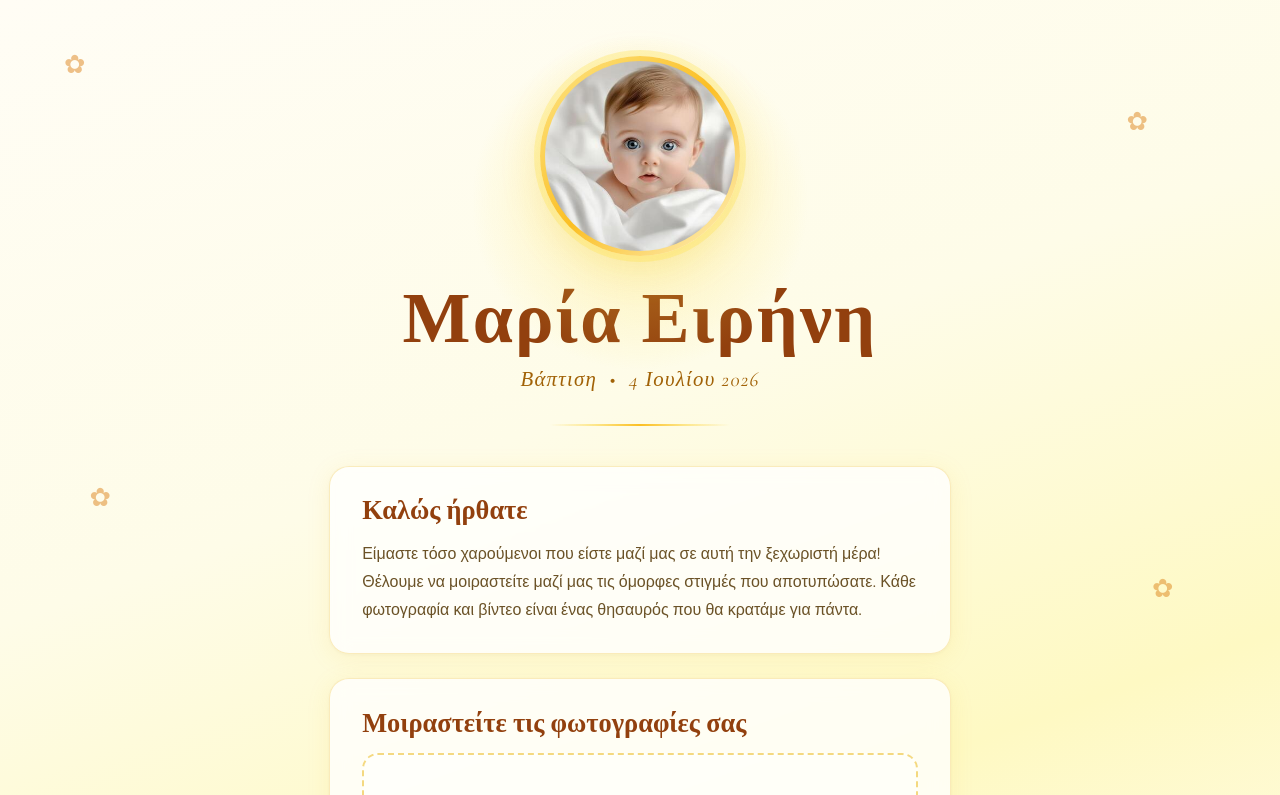
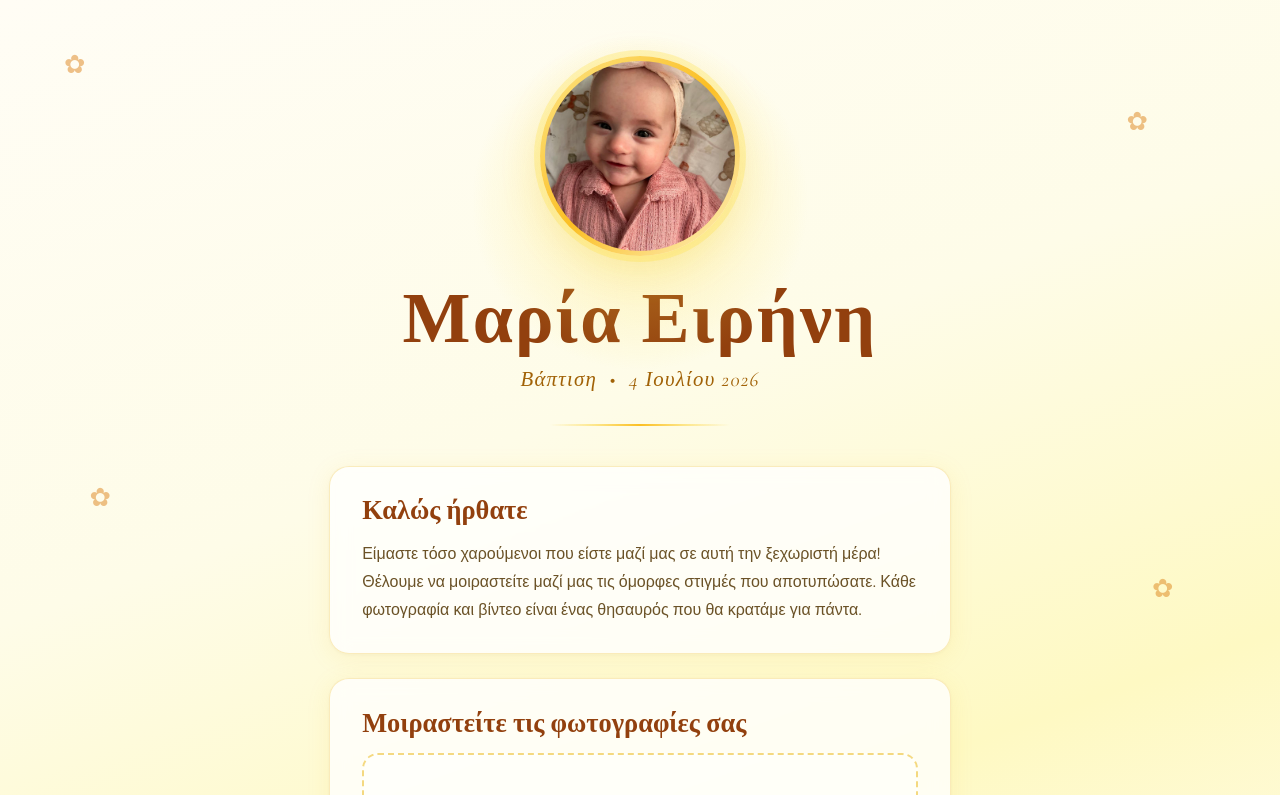
Before and after one commit to kostaspm/event-photos, a React (Vite) app: page / in a window 1280 px wide. Shown: the top 795 px of the page. Built offline with nearby package versions, Linux system fonts and the light colour scheme.

Commit message:
Updated Baby photo

```diff
--- a/src/LandingPage.tsx
+++ b/src/LandingPage.tsx
@@ -186,7 +186,7 @@ export default function LandingPage() {
 
         <motion.div className="lp-photo-ring" variants={scaleIn} initial="hidden" animate="visible" custom={0.1}>
           <img
-            src="/banner.jpeg"
+            src="/baby.jpg"
             alt={`Φωτογραφία της ${BABY_NAME}`}
             className="lp-photo"
             onError={(e) => {
```
Also changed, not shown: public/baby.jpg (added).
